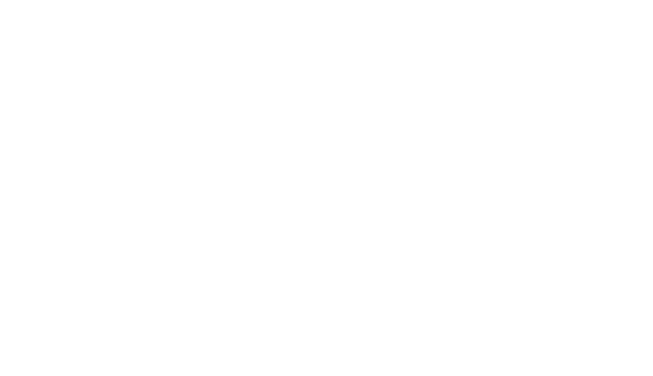
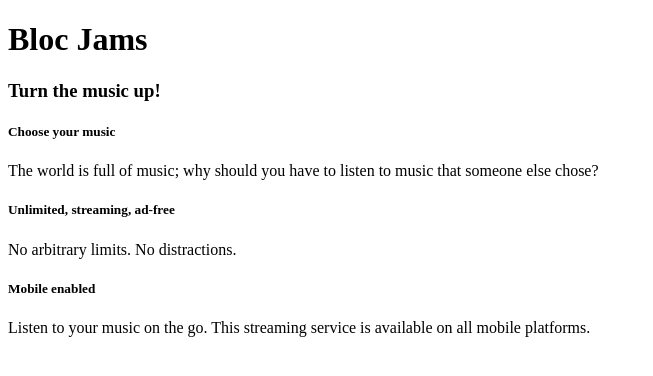
Before and after one commit to srhbinion/bloc-jams, a plain HTML site: page index.html in a window 1280 px wide. Shown: the whole page, without its empty margins (0-653 px from the left). Drawn offline with Linux system fonts and the light colour scheme.

Commit message:
added selling points markup

```diff
--- a/index.html
+++ b/index.html
@@ -1,5 +1,28 @@
 <!DOCTYPE HTML>
     <html>
-        <head> </head>
-        <body> </body>
+        <head>
+            <title>Bloc Jams</title>
+        </head>
+        <body>
+            <div> <!--navigation bar -->
+            </div>
+            <div> <!--hero content -->
+                <h1>Bloc Jams</h1>
+                <h3>Turn the music up!</h3>
+            </div>
+            <div> <!--selling points -->
+                <div>
+                    <h5>Choose your music</h5>
+                    <p>The world is full of music; why should you have to listen to music that someone else chose?</p>
+                </div>
+                <div>
+                    <h5>Unlimited, streaming, ad-free</h5>
+                    <p>No arbitrary limits. No distractions.</p>
+                </div>
+                <div>
+                    <h5>Mobile enabled</h5>
+                    <p>Listen to your music on the go. This streaming service is available on all mobile platforms.</p>
+                </div>
+            </div>
+        </body>
     </html>
```
